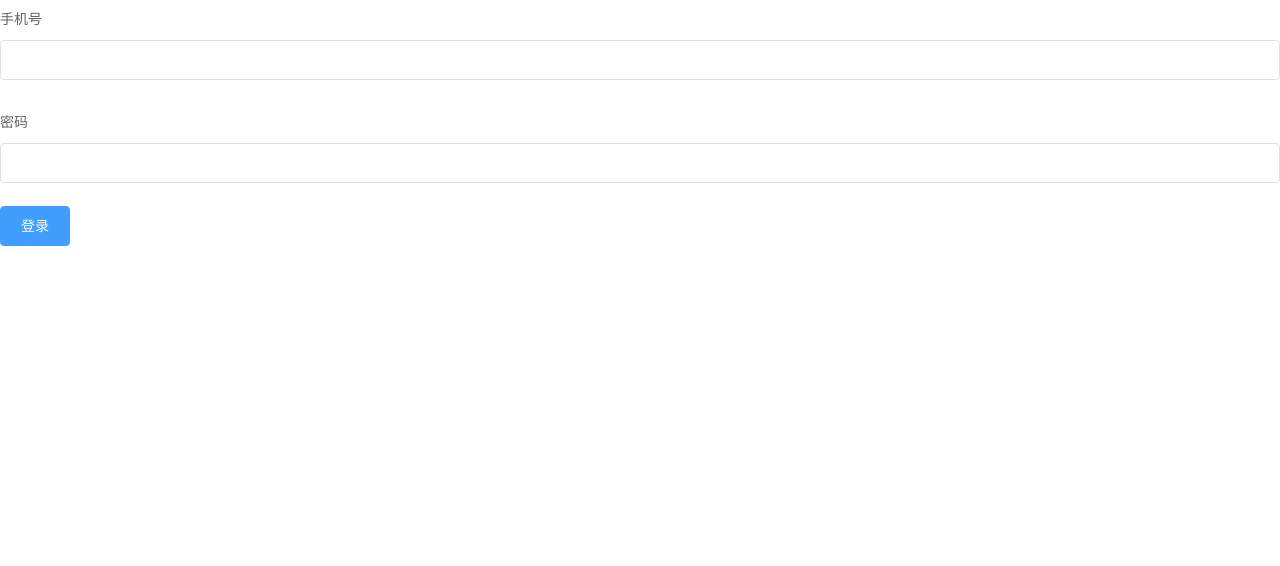
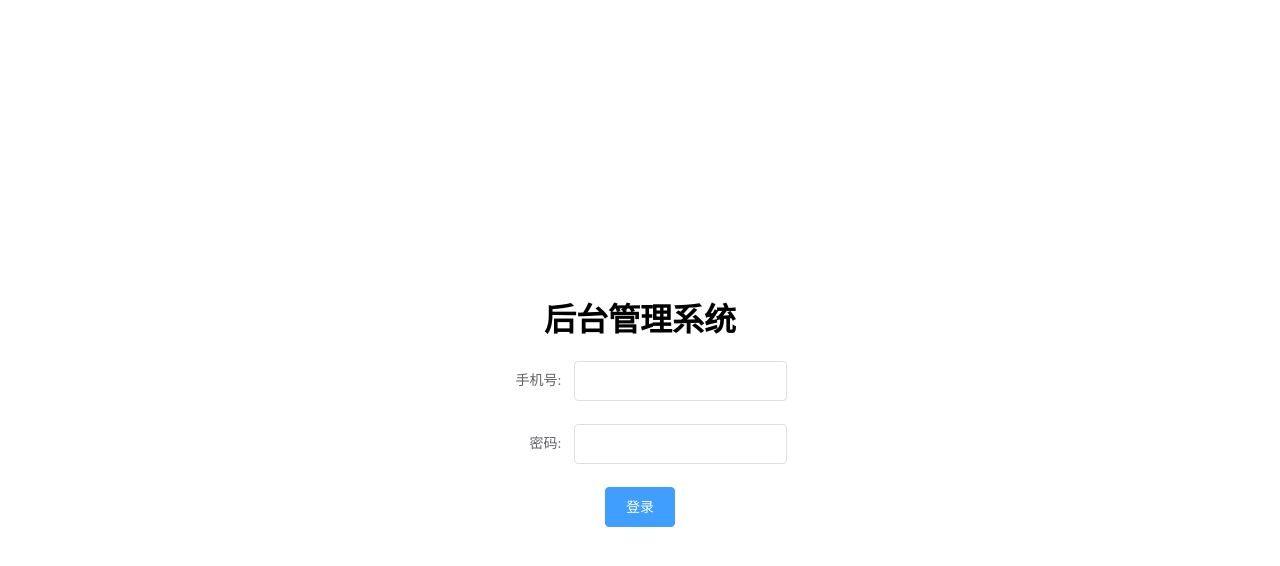
Before and after one commit to Dagwood66/learn_mall_admin, a Vue app: page /#/login in a window 1280 px wide. Shown: the top 566 px of the page. Built offline with nearby package versions, Linux system fonts and the light colour scheme.

Commit message:
登陆UI调整

```diff
--- a/src/views/Login.vue
+++ b/src/views/Login.vue
@@ -1,16 +1,15 @@
 <template>
-    <div>
-        <el-form :model="form">
-            <el-form-item label="手机号">
+    <div class="login-module">
+        <h1>后台管理系统</h1>
+        <el-form :model="form" label-width="80px">
+            <el-form-item label="手机号:">
                 <el-input v-model="form.phone"></el-input>
             </el-form-item>
-            <el-form-item label="密码">
+            <el-form-item label="密码:">
                 <el-input type="password" v-model="form.pwd"></el-input>
             </el-form-item>
-            <el-form-item>
-                <el-button type="primary" @click="onSubmit">登录</el-button>
-            </el-form-item>
         </el-form>
+        <el-button type="primary" @click="onSubmit">登录</el-button>
     </div>
 </template>
 
@@ -46,3 +45,13 @@
         }
     }
 </script>
+
+<style scoped lang="less">
+    .login-module {
+        display: flex;
+        height: 100vh;
+        flex-direction: column;
+        justify-content: center;
+        align-items: center;
+    }
+</style>
--- a/vue.config.js
+++ b/vue.config.js
@@ -3,8 +3,8 @@ module.exports = {
     devServer: {
         proxy: {
             "/api": {
-                target: "http://localhost:8088/",
-                // target: "http://localhost/",
+                // target: "http://localhost:8088/",
+                target: "http://localhost/",
                 changeOrigin: true
             }
         }
```
